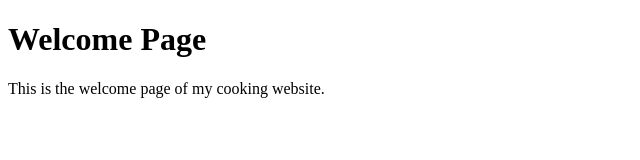
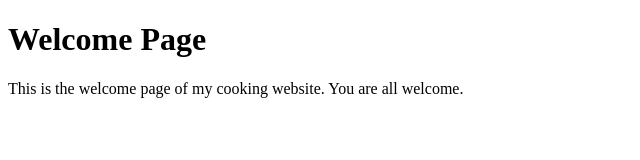
Before and after one commit to KarlGusta/welcome-page, a plain HTML site: page index.html in a window 1280 px wide. Shown: the whole page, without its empty margins (0-640 px from the left). Drawn offline with Linux system fonts and the light colour scheme.

Commit message:
Adding more contents

```diff
--- a/index.html
+++ b/index.html
@@ -7,6 +7,6 @@
 </head>
 <body>
     <h1>Welcome Page</h1>
-    <p>This is the welcome page of my cooking website.</p>
+    <p>This is the welcome page of my cooking website. You are all welcome.</p>
 </body>
 </html>
```
